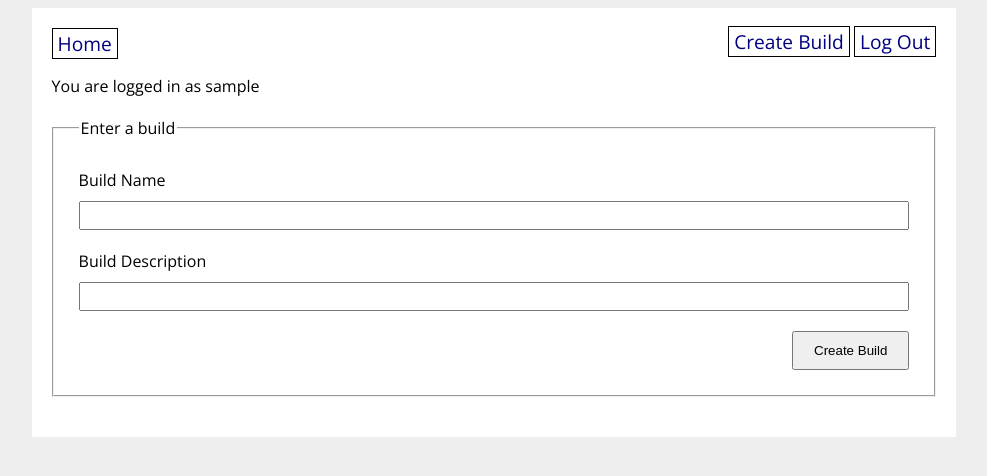
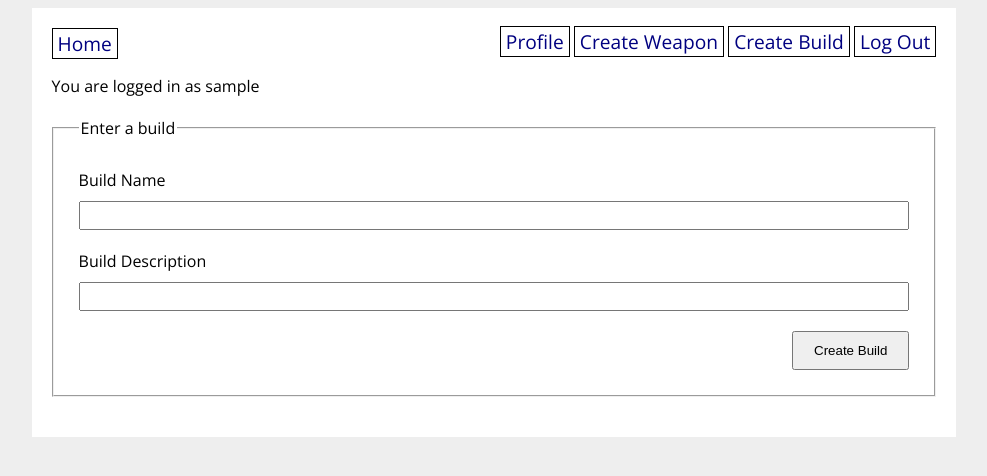
Before and after one commit to Babaganouche622/Elden-Ring-Builder, a Flask app: page /create_build in a window 1280 px wide. Shown: the top 476 px of the page, without its empty margins (146-1133 px from the left). Run offline with Flask 2, Linux system fonts and the light colour scheme; the visitor is signed in with stand-in values (Sample User, id 1); data comes from the database, SQL or seed files in the repository; both versions use the stored data as it was after the commit.

Commit message:
Working builder

```diff
--- a/elden_ring_builder/auth/tests.py
+++ b/elden_ring_builder/auth/tests.py
@@ -3,12 +3,13 @@ from unittest import TestCase
 import unittest
 from datetime import date
 from wtforms.validators import DataRequired, Length, ValidationError
+import app
 from elden_ring_builder.extensions import app, db, bcrypt
-from elden_ring_builder.models import Book, Author, User, Audience
+from elden_ring_builder.models import User
 
 """
 Run these tests with the command:
-python -m unittest books_app.main.tests
+python3 -m unittest elden_ring_builder.auth.tests
 """
 
 #################################################
--- a/elden_ring_builder/main/forms.py
+++ b/elden_ring_builder/main/forms.py
@@ -7,3 +7,8 @@ class CreateBuildForm(FlaskForm):
     name = StringField('Build Name', validators=[DataRequired()])
     description = StringField('Build Description', validators=[DataRequired()])
     submit = SubmitField('Create Build')
+
+class CreateWeaponForm(FlaskForm):
+    name = StringField('Weapon Name', validators=[DataRequired()])
+    image = StringField('Weapon Image', validators=[DataRequired()])
+    submit = SubmitField('Create Weapon')
--- a/elden_ring_builder/main/routes.py
+++ b/elden_ring_builder/main/routes.py
@@ -2,8 +2,8 @@
 from flask import Blueprint, request, render_template, redirect, url_for, flash
 from flask_login import login_user, logout_user, login_required, current_user
 from datetime import date, datetime
-from elden_ring_builder.models import User, Build
-from elden_ring_builder.main.forms import CreateBuildForm
+from elden_ring_builder.models import User, Build, Weapon
+from elden_ring_builder.main.forms import CreateBuildForm, CreateWeaponForm
 
 # Import app and db from events_app package so that we can run app
 from elden_ring_builder.extensions import app, db, bcrypt
@@ -20,7 +20,12 @@ def home():
     print(all_builds)
     all_users = User.query.all()
     print(all_users)
-    return render_template('home.html', all_users=all_users, all_builds=all_builds)
+    all_weapons = Weapon.query.all()
+    print(all_weapons)
+    return render_template('home.html',
+    all_users=all_users,
+    all_builds=all_builds,
+    all_weapons=all_weapons)
 
 # route for create_build
 @main.route('/create_build', methods=['GET', 'POST'])
@@ -43,6 +48,7 @@ def create_build():
 def build_detail(build_id):
     build = Build.query.get(build_id)
     form = CreateBuildForm(obj=build)
+    all_weapons = Weapon.query.all()
 
     if form.validate_on_submit():
         build.name = form.name.data
@@ -53,7 +59,7 @@ def build_detail(build_id):
         flash('Build Was updated')
         return redirect(url_for('main.build_detail', build_id=build.id))
 
-    return render_template('build_detail.html', build=build, form=form)
+    return render_template('build_detail.html', build=build, form=form, all_weapons=all_weapons)
 
 # route for delete_build
 @main.route('/delete_build/<int:build_id>')
@@ -68,3 +74,65 @@ def delete_build(build_id):
 def profile(username):
     user = User.query.filter_by(username=username).one()
     return render_template('profile.html', user=user)
+
+# route for creating weapon
+@main.route('/create_weapon', methods=['GET', 'POST'])
+def create_weapon():
+    form = CreateWeaponForm()
+
+    if form.validate_on_submit():
+        weapon = Weapon(
+            name=form.name.data,
+            image=form.image.data,
+        )
+        db.session.add(weapon)
+        db.session.commit()
+        return redirect(url_for('main.weapon_detail', weapon_id=weapon.id))
+
+    return render_template('create_weapon.html', form=form)
+
+# route for delete_weapon
+@main.route('/delete_weapon/<int:weapon_id>')
+def delete_weapon(weapon_id):
+    weapon = Weapon.query.filter_by(id=weapon_id).one()
+    db.session.delete(weapon)
+    db.session.commit()
+    return redirect(url_for('main.home'))
+
+# route for weapon_detail
+@main.route('/weapon_detail/<int:weapon_id>', methods=['GET', 'POST'])
+def weapon_detail(weapon_id):
+    weapon = Weapon.query.get(weapon_id)
+    form = CreateWeaponForm(obj=weapon)
+
+    if form.validate_on_submit():
+        weapon.name = form.name.data
+        weapon.image = form.image.data
+
+        db.session.commit()
+
+        flash('Weapon Was updated')
+        return redirect(url_for('main.weapon_detail', weapon_id=weapon.id))
+
+    return render_template('weapon_detail.html', weapon=weapon, form=form)
+
+
+# route for adding a weapon to a build
+@main.route('/add_weapon/<int:build_id>/<int:weapon_id>', methods=['POST'])
+def add_weapon(build_id, weapon_id):
+    build = Build.query.get(build_id)
+    weapon = Weapon.query.get(weapon_id)
+    build.weapon.append(weapon)
+    db.session.add(build)
+    db.session.commit()
+    return redirect(url_for('main.build_detail', build_id=build.id))
+
+# route for removing a weapon from a build
+@main.route('/remove_weapon/<int:build_id>/<int:weapon_id>', methods=['POST'])
+def remove_weapon(build_id, weapon_id):
+    build = Build.query.get(build_id)
+    weapon = Weapon.query.get(weapon_id)
+    build.weapon.remove(weapon)
+    db.session.add(build)
+    db.session.commit()
+    return redirect(url_for('main.build_detail', build_id=build.id))
--- a/elden_ring_builder/templates/base.html
+++ b/elden_ring_builder/templates/base.html
@@ -12,6 +12,8 @@
                 <a href="/">Home</a>
                 <div>
                     {% if current_user.is_authenticated %}
+                    <a href="/profile/{{ current_user.username }}">Profile</a>
+                    <a href="/create_weapon">Create Weapon</a>
                     <a href="/create_build">Create Build</a>
                     <a href="/logout">Log Out</a>
                     {% else %}
--- a/elden_ring_builder/templates/profile.html
+++ b/elden_ring_builder/templates/profile.html
@@ -3,11 +3,11 @@
 {% block content %}
 
 <p>
-Welcome to {{ user }}'s profile.
+Welcome to {{ user }}'s' profile.
 </p>
 
 <p>
-    {{ user }}'s builds are:
+    {{ user }}'s' builds are:
 
     <ul>
         {% for build in user.builds %}
```
Also changed, not shown: elden_ring_builder/main/tests.py (+24 -1 lines), elden_ring_builder/models.py (+9 -1 lines), elden_ring_builder/templates/build_detail.html (+23 -0 lines), elden_ring_builder/templates/create_weapon.html (added, +30 -0 lines), elden_ring_builder/templates/home.html (+9 -1 lines), elden_ring_builder/templates/weapon_detail.html (added, +33 -0 lines), elden_ring_builder/database.db.
